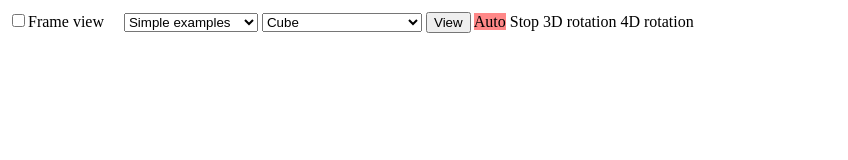
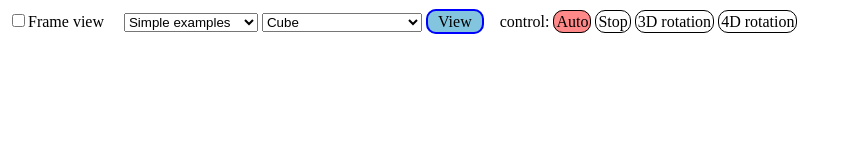
Before and after one commit to satshi/polytope, a website built with webpack: page src/index.html in a window 1280 px wide. Shown: the whole page, without its empty margins (0-848 px from the left). Built offline with nearby package versions, Linux system fonts and the light colour scheme.

Commit message:
ボタンとかのデザインをかえる

```diff
--- a/src/index.html
+++ b/src/index.html
@@ -18,11 +18,13 @@
     </select>
     <select id="polytope">
     </select>
-    <button type="button" id="pbtn">View</button>
+    <span class="view-button" id="pbtn">View</span>
+    &nbsp;&nbsp; control:
     <span class="button-on" id="auto">Auto</span>
     <span class="button-off" id="stop">Stop</span>
     <span class="button-off" id="3D-rotation">3D rotation</span>
     <span class="button-off" id="4D-rotation">4D rotation</span>
+
 
     <div id="contents">
     </div>
--- a/src/main.ts
+++ b/src/main.ts
@@ -297,6 +297,7 @@ function autoClick(){
     rotation3D.className = "button-off";
     rotation4D.className = "button-off";
     rotation = pt.rotationMatrix4(0.01, 23).multiply(pt.rotationMatrix4(0.01, 12)).multiply(pt.rotationMatrix4(0.01, 3));
+    extrarotation.identity();
     contents.removeEventListener('mousedown', onDocumentMouseMove, false);
 }
 
--- a/src/style.css
+++ b/src/style.css
@@ -4,8 +4,23 @@
 
 .button-on{
     background-color: #f88;
+    border-radius: 10px;
+    border: 1px solid #000000;
+    padding: 2px;
 }
 
 .button-off{
+    border-radius: 10px;
+    border: 1px solid #000000;
+    padding: 2px;
+}
 
+.view-button{
+    border-radius: 10px;
+    background-color: #83c5df;
+    border: 2px solid #0000ff;
+    padding:  2px 10px 2px 10px;
 }
+.view-button:hover{
+    background-color: #d7f0f3;
+}
```
